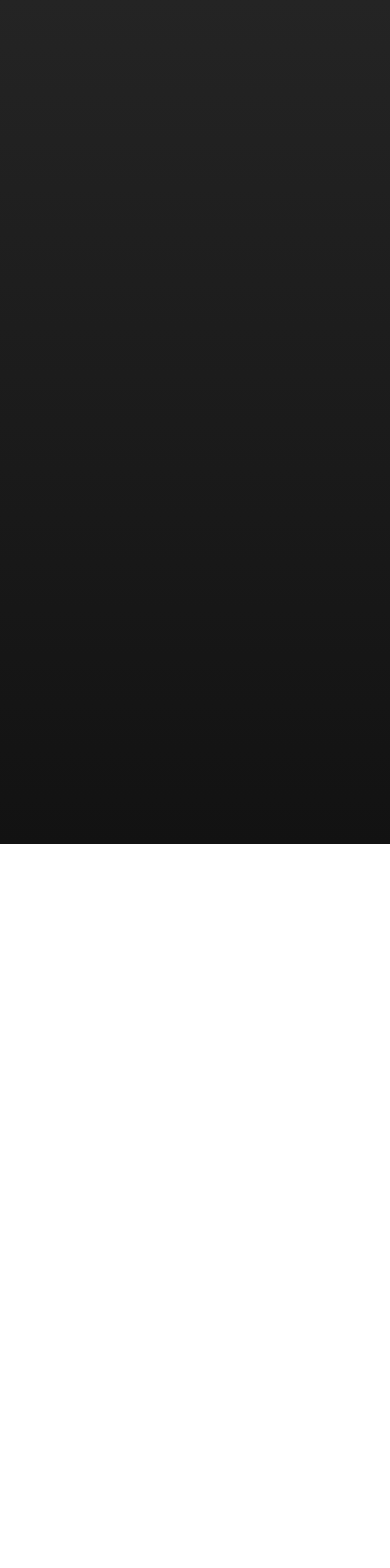
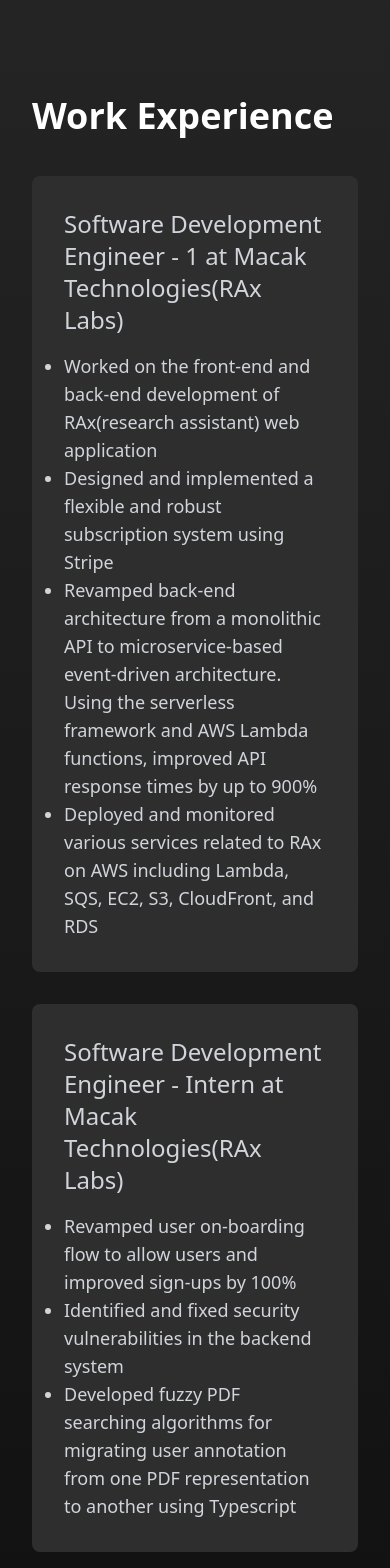
Before and after one commit to hetthakkar/portfolio, a Next.js app: page /work in a window 390 px wide. Shown: the top 1568 px of the page. Before the commit the page ends 844 px from the top, so only its background shows below. Built offline with nearby package versions, Linux system fonts and the light colour scheme.

Commit message:
added animation to text card, refactored navbar into layout

```diff
--- a/components/Layout.tsx
+++ b/components/Layout.tsx
@@ -1,7 +1,17 @@
+import React from 'react'
+import Head from 'next/head'
+import { NavBar } from './Navbar'
 export const Layout: React.FC<{}> = ({ children }) => {
   return (
     <div className='min-h-screen bg-gradient-to-b from-grayLight to-grayDark'>
-      {children}
+      <Head>
+        {' '}
+        <title>Het Thakkar</title>{' '}
+      </Head>
+      <div className='page'>
+        <NavBar />
+        {children}
+      </div>
     </div>
   )
 }
--- a/components/Navbar.tsx
+++ b/components/Navbar.tsx
@@ -1,15 +1,15 @@
 import Image from 'next/image'
 import profilePicture from '../public/profile-picture.png'
 import Link from 'next/link'
-import { useRouter } from 'next/dist/client/router';
-import cn from 'classnames';
+import { useRouter } from 'next/dist/client/router'
+import cn from 'classnames'
 
 export interface NavBarProps {
   firstName: string
   lastName: string
 }
 
-export function NavBar({ firstName, lastName }: NavBarProps): JSX.Element {
+export const NavBar: React.FC = () => {
   return (
     <div className='flex items-center justify-end w-full relative max-w-2xl mx-auto text-lg text-gray-300 py-8'>
       <NavItem href='/' text='Home' />
@@ -21,22 +21,20 @@
   )
 }
 
-function NavItem({ href, text }: { href: string, text: string }) {
-  const router = useRouter();
-  const isActive = router.asPath === href;
+function NavItem({ href, text }: { href: string; text: string }) {
+  const router = useRouter()
+  const isActive = router.asPath === href
 
   return (
     <Link href={href}>
       <a
         className={cn(
-          isActive
-            ? 'font-semibold text-gray-300'
-            : 'font-thin text-gray-300',
+          isActive ? 'font-semibold text-gray-300' : 'font-thin text-gray-300',
           'hidden md:inline-block p-1 rounded-lg hover:bg-gray-800  transition-all mx-3'
         )}
       >
-        <span className="capsize">{text}</span>
+        <span className='capsize'>{text}</span>
       </a>
     </Link>
-  );
+  )
 }
--- a/components/TextContainer.tsx
+++ b/components/TextContainer.tsx
@@ -1,3 +1,30 @@
-export const TextContainer: React.FC = ({ children }) => {
-  return <div className="bg-grayBg rounded-lg w-full max-w-2xl mx-auto p-8" >{children}</div>
+import cn from 'classnames'
+import { motion, MotionProps } from 'framer-motion'
+
+interface TextContainerProps extends MotionProps {
+  className?: string
 }
+
+const defaultProps: TextContainerProps = {
+  initial: { opacity: 0, y: 30 },
+  animate: { opacity: 1, y: 0 },
+  transition: { duration: 0.4, ease: 'easeOut' },
+}
+
+const TextContainer: React.FC<TextContainerProps> = (props) => {
+  return (
+    <motion.div
+      {...props}
+      className={cn(
+        'bg-grayBg rounded-lg w-full max-w-2xl mx-auto p-8',
+        props.className
+      )}
+    >
+      {props.children}
+    </motion.div>
+  )
+}
+
+TextContainer.defaultProps = defaultProps
+
+export { TextContainer }
--- a/package.json
+++ b/package.json
@@ -12,6 +12,7 @@
     "@headlessui/react": "^1.4.1",
     "@heroicons/react": "^1.0.5",
     "classnames": "^2.3.1",
+    "framer-motion": "^5.3.1",
     "next": "^12.0.1",
     "react": "17.0.2",
     "react-dom": "17.0.2"
--- a/pages/contact.tsx
+++ b/pages/contact.tsx
@@ -1,10 +1,8 @@
 import { IBaseProps } from '../common/interfaces'
-import { NavBar } from '../components/Navbar'
 
 const Contact: React.FC<IBaseProps> = (props: IBaseProps) => {
   return (
     <div className='Contact'>
-      <NavBar firstName={props.firstName} lastName={props.lastName} />
     </div>
   )
 }
--- a/pages/education.tsx
+++ b/pages/education.tsx
@@ -1,11 +1,9 @@
 import { IBaseProps } from '../common/interfaces'
-import { NavBar } from '../components/Navbar'
 
 const Education: React.FC<IBaseProps> = (props: IBaseProps) => {
   return (
     <div className='Education'>
-      <NavBar firstName={props.firstName} lastName={props.lastName} />
-    </div>
+  </div>
   )
 }
 
--- a/pages/index.tsx
+++ b/pages/index.tsx
@@ -23,13 +23,10 @@
 
 const Home: NextPage<IndexPageProps> = (props) => {
   return (
-    <Layout>
-      <Head>
-        <title>{props.title}</title>
-      </Head>
-      <div className='flex flex-col justify-center px-8'>
-        <NavBar firstName={props.firstName} lastName={props.lastName} />
-        <div className='mt-8 flex justify-start items-start w-full max-w-2xl mx-auto'>
+    <div>
+      {/* <div className='page'> */}
+        {/* <NavBar firstName={props.firstName} lastName={props.lastName} /> */}
+        <div className='mt-8 flex flex-col items-center sm:flex-row sm:items-start justify-start w-full max-w-2xl mx-auto'>
           <div className="cursor-pointer">
             <Link href='/'>
               <Image
@@ -52,22 +49,22 @@
         </div>
         <TextContainer>
           <div>
-            <div className='text-gray-300 text-2xl font-normal'>About Me</div>
-            <div className='mt-4 text-gray-400 text-lg font-thin'>
+            <div className='card-title'>About Me</div>
+            <div className='mt-4 card-text'>
               I love exploring new technologies and building things that people
               would enjoy. I have experience working with technologies like
               Serverless, Typescript, React and Vue and am constantly working to
               add more to this list
             </div>
-            <div className='mt-4 text-gray-400 text-lg font-thin'>
+            <div className='mt-4 card-text'>
               Apart from web development, I like riding around on my bike,
               working out, making latte art, reading science fiction and fantasy
               books, and listening to waay too much trance and progressive music
             </div>
           </div>
         </TextContainer>
-      </div>
-    </Layout>
+      {/* </div> */}
+    </div>
   )
 }
 
--- a/pages/projects.tsx
+++ b/pages/projects.tsx
@@ -4,7 +4,6 @@
 const Projects: React.FC<IBaseProps> = (props: IBaseProps) => {
   return (
     <div className='projects'>
-      <NavBar firstName={props.firstName} lastName={props.lastName} />
     </div>
   )
 }
--- a/pages/work.tsx
+++ b/pages/work.tsx
@@ -1,10 +1,73 @@
 import { IBaseProps } from '../common/interfaces'
-import { NavBar } from '../components/Navbar'
+import { TextContainer } from '../components/TextContainer'
+import { motion } from 'framer-motion'
 
 const Work: React.FC<IBaseProps> = (props: IBaseProps) => {
   return (
-    <div className='projects'>
-      <NavBar firstName={props.firstName} lastName={props.lastName} />
+    <div className=''>
+      <div className='content-box text-white font-bold text-4xl mb-10 mt-8'>
+        Work Experience
+      </div>
+
+      <TextContainer className='mb-8'>
+        <div className='card-title'>
+          <span className='font-medium'>Software Development Engineer - 1</span>{' '}
+          at Macak Technologies
+          <a target='_blank' rel='noreferrer' href='https://raxter.io'>
+            (RAx Labs)
+          </a>
+        </div>
+        <div className='card-text mt-4'>
+          <ul className='list-disc'>
+            <li>
+              Worked on the front-end and back-end development of RAx(research
+              assistant) web application{' '}
+            </li>
+            <li>
+              Designed and implemented a flexible and robust subscription system
+              using Stripe
+            </li>
+            <li>
+              Revamped back-end architecture from a monolithic API to
+              microservice-based event-driven architecture. Using the serverless
+              framework and AWS Lambda functions, improved API response times by
+              up to 900%
+            </li>
+            <li>
+              Deployed and monitored various services related to RAx on AWS
+              including Lambda, SQS, EC2, S3, CloudFront, and RDS
+            </li>
+          </ul>
+        </div>
+      </TextContainer>
+
+      <TextContainer>
+        <div className='card-title'>
+          <span className='font-medium'>
+            Software Development Engineer - Intern
+          </span>{' '}
+          at Macak Technologies
+          <a target='_blank' rel='noreferrer' href='https://raxter.io'>
+            (RAx Labs)
+          </a>
+        </div>
+        <div className='card-text mt-4'>
+          <ul className='list-disc'>
+            <li>
+              Revamped user on-boarding flow to allow users and improved
+              sign-ups by 100%
+            </li>
+            <li>
+              Identified and fixed security vulnerabilities in the backend
+              system
+            </li>
+            <li>
+              Developed fuzzy PDF searching algorithms for migrating user
+              annotation from one PDF representation to another using Typescript
+            </li>
+          </ul>
+        </div>
+      </TextContainer>
     </div>
   )
 }
--- a/styles/globals.css
+++ b/styles/globals.css
@@ -2,6 +2,26 @@
 @tailwind components;
 @tailwind utilities;
 
-body {
-  font-family: 'SF Pro Text'
+@import url('https://fonts.googleapis.com/css2?family=Source+Sans+Pro:ital,wght@0,300;0,400;0,600;0,700;1,300;1,400;1,600;1,700&display=swap');
+@import url('https://fonts.googleapis.com/css2?family=Inter:wght@100;200;300;400;500;600;700&display=swap');
+@import url('https://fonts.googleapis.com/css2?family=Inter:wght@100;200;300;400;500;600;700&family=Space+Grotesk:wght@300;400;500;600;700&display=swap');
+
+/* body {
+  font-family: sans-serif;
+} */
+
+.page {
+  @apply flex flex-col justify-center px-8 pb-8
 }
+
+.card-title {
+  @apply text-gray-300 text-2xl font-normal
+}
+
+.card-text {
+  @apply text-gray-300 text-lg font-thin
+}
+
+.content-box {
+  @apply flex justify-start items-start w-full max-w-2xl mx-auto
+}
```
Also changed, not shown: 1 other file (tests, documents, lock files or other folders).
